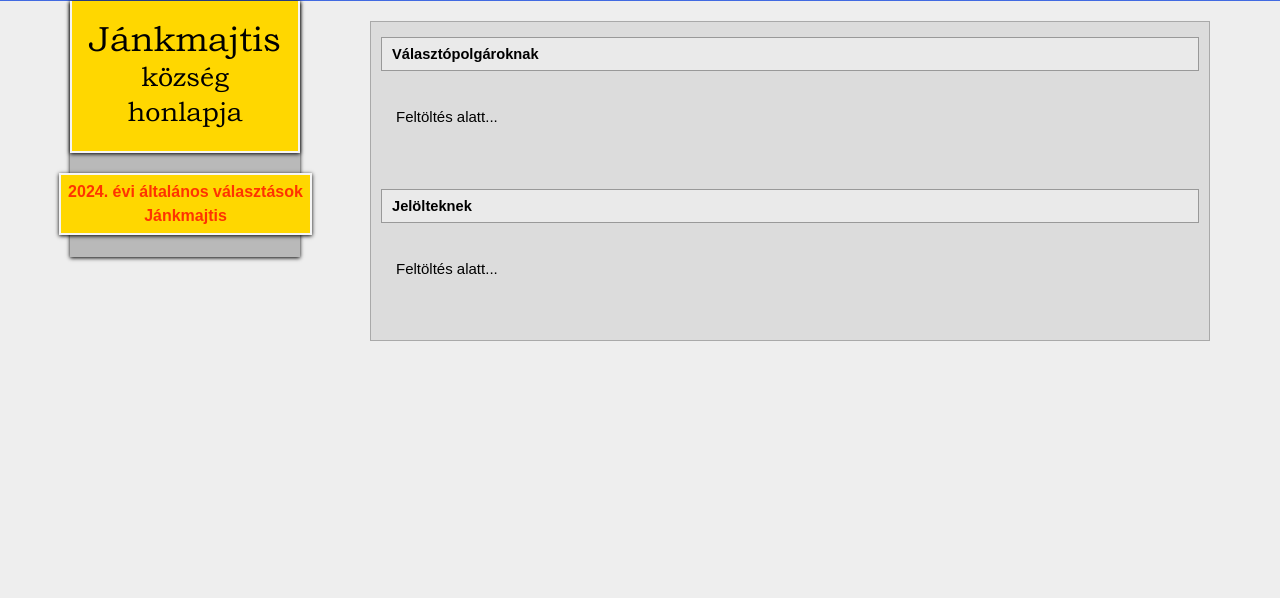
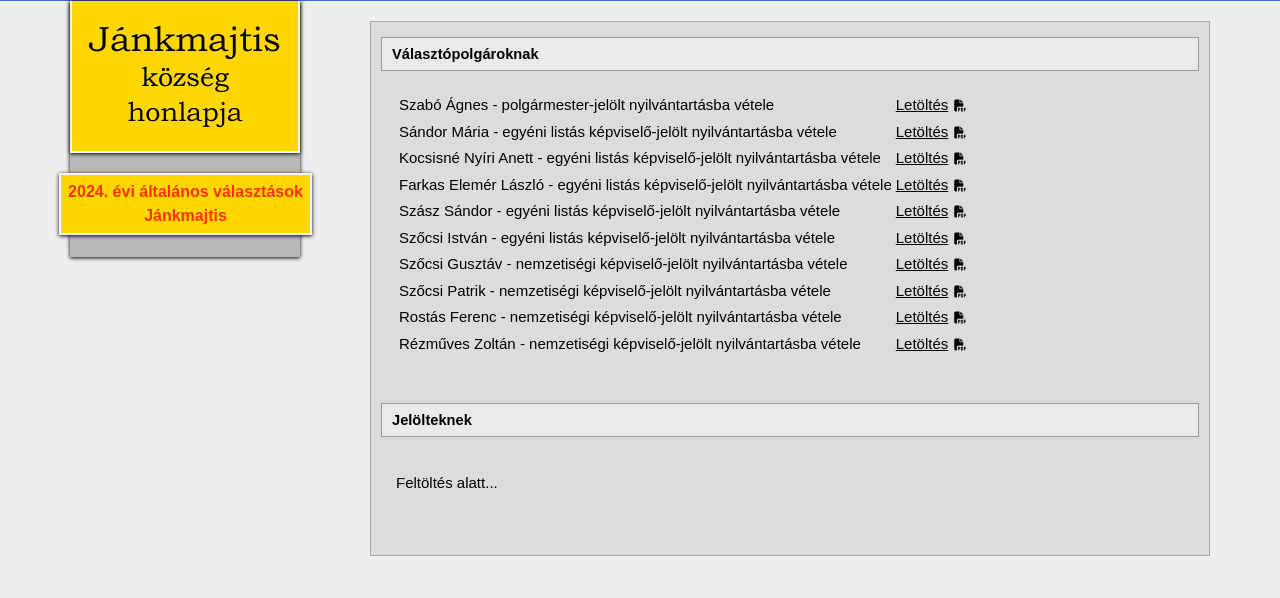
Before and after one commit to vekonypeter/jankmajtis_web, a PHP site: page /valasztas-jm-altalanos-2024.php in a window 1280 px wide. Shown: the part 354-952 px from the top of the page. Run offline with PHP 8.4, Linux system fonts and the light colour scheme; some libraries are stand-ins or nearby versions.

Commit message:
választási update

```diff
--- a/valasztas-jm-altalanos-2024.php
+++ b/valasztas-jm-altalanos-2024.php
@@ -27,7 +27,48 @@ include('header.php');
             <div class="row new">
                 <div class="newTitle">Választópolgároknak</div>
                 <div class="col-12">
-                    <p>Feltöltés alatt...</p>
+                    <table border="0" style="margin-left: unset">
+                        <tr>
+                            <td>Szabó Ágnes - polgármester-jelölt nyilvántartásba vétele</td>
+                            <td><a href="./docs/valasztas_2024/jm_pm_nyilv_vetel_szabo-agnes.pdf" target="_blank">Letöltés<i class="fa-solid fa-menu fa-file-pdf"></i></a></td>
+                        </tr>
+                        <tr>
+                            <td>Sándor Mária - egyéni listás képviselő-jelölt nyilvántartásba vétele</td>
+                            <td><a href="./docs/valasztas_2024/jm_ekepv_nyilv_vetel_sandor_maria.pdf" target="_blank">Letöltés<i class="fa-solid fa-menu fa-file-pdf"></i></a></td>
+                        </tr>
+                        <tr>
+                            <td>Kocsisné Nyíri Anett - egyéni listás képviselő-jelölt nyilvántartásba vétele</td>
+                            <td><a href="./docs/valasztas_2024/jm_ekepv_nyilv_vetel_kocsisne_nyiri_anett.pdf" target="_blank">Letöltés<i class="fa-solid fa-menu fa-file-pdf"></i></a></td>
+                        </tr>
+                        <tr>
+                            <td>Farkas Elemér László - egyéni listás képviselő-jelölt nyilvántartásba vétele</td>
+                            <td><a href="./docs/valasztas_2024/jm_ekepv_nyilv_vetel_farkas_elemer.pdf" target="_blank">Letöltés<i class="fa-solid fa-menu fa-file-pdf"></i></a></td>
+                        </tr>
+                        <tr>
+                            <td>Szász Sándor - egyéni listás képviselő-jelölt nyilvántartásba vétele</td>
+                            <td><a href="./docs/valasztas_2024/jm_ekepv_nyilv_vetel_szasz_sandor.pdf" target="_blank">Letöltés<i class="fa-solid fa-menu fa-file-pdf"></i></a></td>
+                        </tr>
+                        <tr>
+                            <td>Szőcsi István - egyéni listás képviselő-jelölt nyilvántartásba vétele</td>
+                            <td><a href="./docs/valasztas_2024/jm_ekepv_nyilv_vetel_szocsi_istvan.pdf" target="_blank">Letöltés<i class="fa-solid fa-menu fa-file-pdf"></i></a></td>
+                        </tr>
+                        <tr>
+                            <td>Szőcsi Gusztáv - nemzetiségi képviselő-jelölt nyilvántartásba vétele</td>
+                            <td><a href="./docs/valasztas_2024/jm_nkepv_nyilv_vetel_szocsi_gusztav.pdf" target="_blank">Letöltés<i class="fa-solid fa-menu fa-file-pdf"></i></a></td>
+                        </tr>
+                        <tr>
+                            <td>Szőcsi Patrik - nemzetiségi képviselő-jelölt nyilvántartásba vétele</td>
+                            <td><a href="./docs/valasztas_2024/jm_nkepv_nyilv_vetel_szocsi_patrik.pdf" target="_blank">Letöltés<i class="fa-solid fa-menu fa-file-pdf"></i></a></td>
+                        </tr>
+                        <tr>
+                            <td>Rostás Ferenc - nemzetiségi képviselő-jelölt nyilvántartásba vétele</td>
+                            <td><a href="./docs/valasztas_2024/jm_nkepv_nyilv_vetel_rostas_ferenc.pdf" target="_blank">Letöltés<i class="fa-solid fa-menu fa-file-pdf"></i></a></td>
+                        </tr>
+                        <tr>
+                            <td>Rézműves Zoltán - nemzetiségi képviselő-jelölt nyilvántartásba vétele</td>
+                            <td><a href="./docs/valasztas_2024/jm_nkepv_nyilv_vetel_rezmuves_zoltan.pdf" target="_blank">Letöltés<i class="fa-solid fa-menu fa-file-pdf"></i></a></td>
+                        </tr>
+                    </table>
                 </div>
             </div>
 
```
Also changed, not shown: valasztas-dr-altalanos-2024.php (+10 -1 lines).
